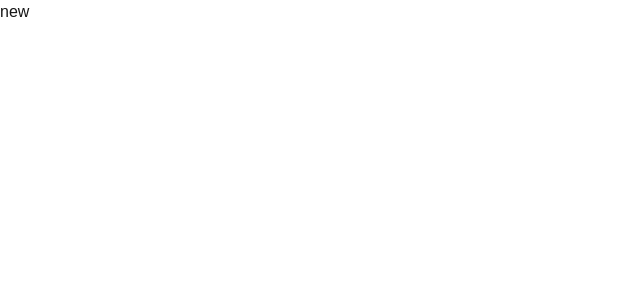
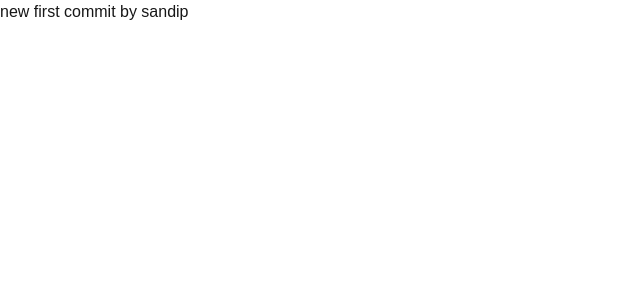
Before and after one commit to SANDIP-ROY-2005/scribble_clone, a Next.js app: page / in a window 1280 px wide. Shown: the top 300 px of the page, without its empty margins (0-640 px from the left). Built offline with nearby package versions, Linux system fonts and the light colour scheme.

Commit message:
first branch by snadip

```diff
--- a/app/page.tsx
+++ b/app/page.tsx
@@ -4,6 +4,8 @@
    return (
      <div>
        new
+
+       first commit by sandip
      </div>
    )
  }
```
